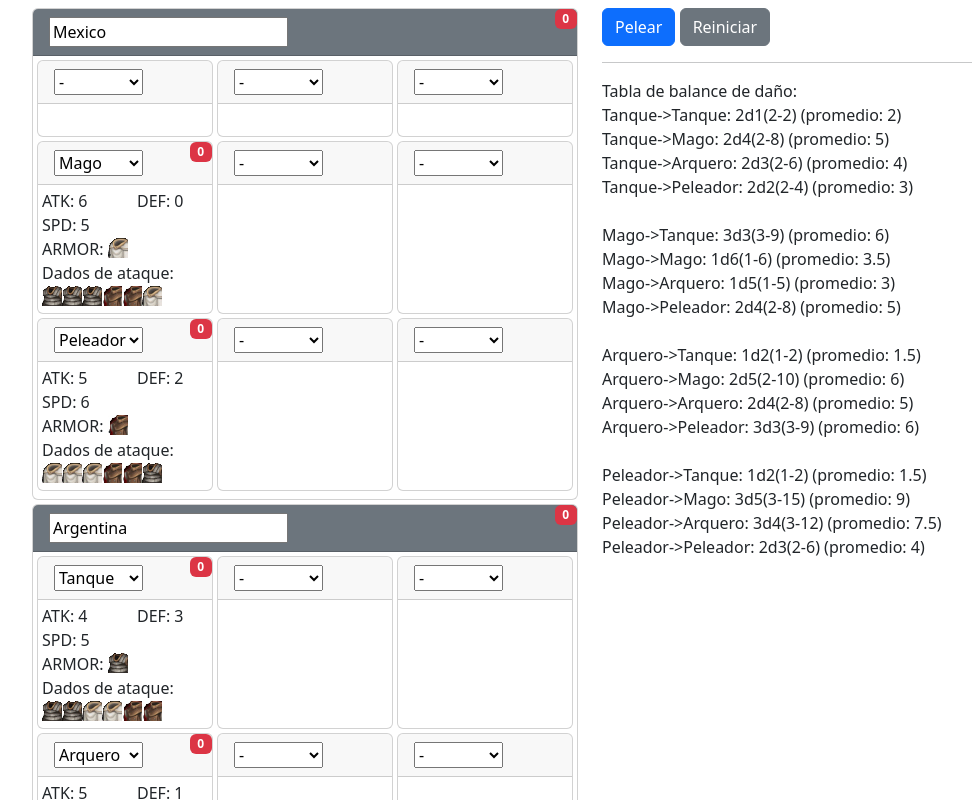
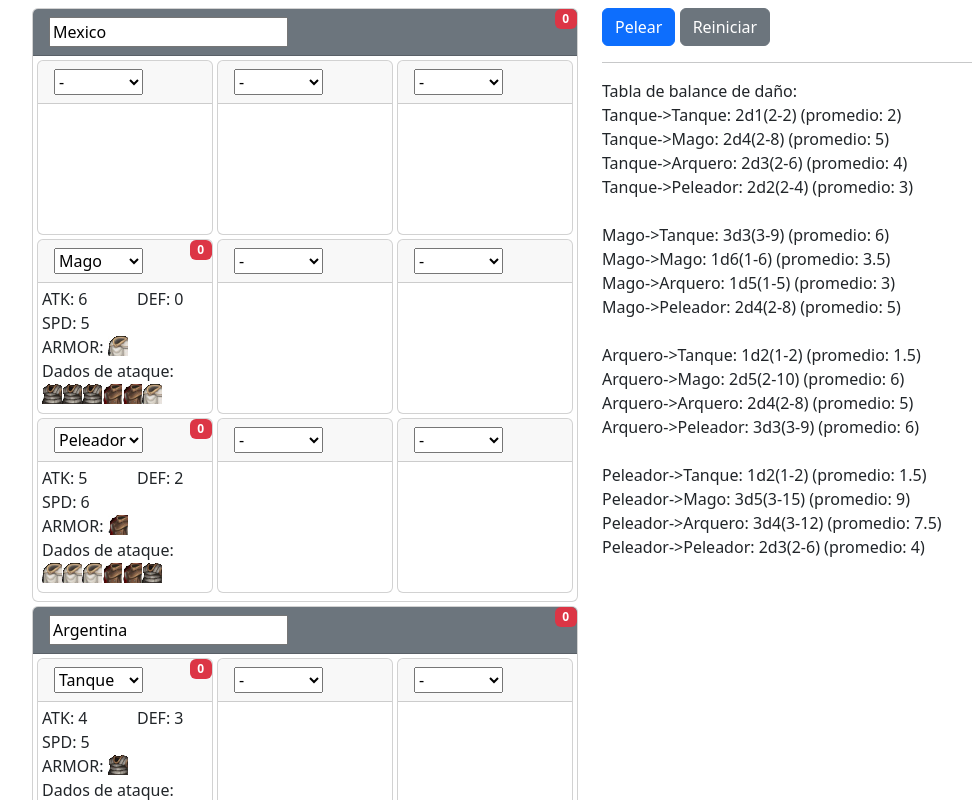
Before and after one commit to xMokar/autochess, a SvelteKit app: page / in a window 1280 px wide. Shown: the top 800 px of the page, without its empty margins (50-1022 px from the left). Built offline with nearby package versions, Linux system fonts and the light colour scheme.

Commit message:
Ajustar la altura minima de los recuadros

```diff
--- a/src/routes/ViewField.svelte
+++ b/src/routes/ViewField.svelte
@@ -63,7 +63,7 @@ $: status = isAlive? "bg-success": "bg-secondary"
 
 	<div class="card-body p-1"><div class="row gx-1">
 {#each fieldToArray(player.field, mirrored) as slot, index (index)}
-	<div class="col-4 mb-1">
+	<div class="col-4 mb-1" style="min-height: 175px">
 
 		<div class="card h-100">
 		<div class="card-header">
```
